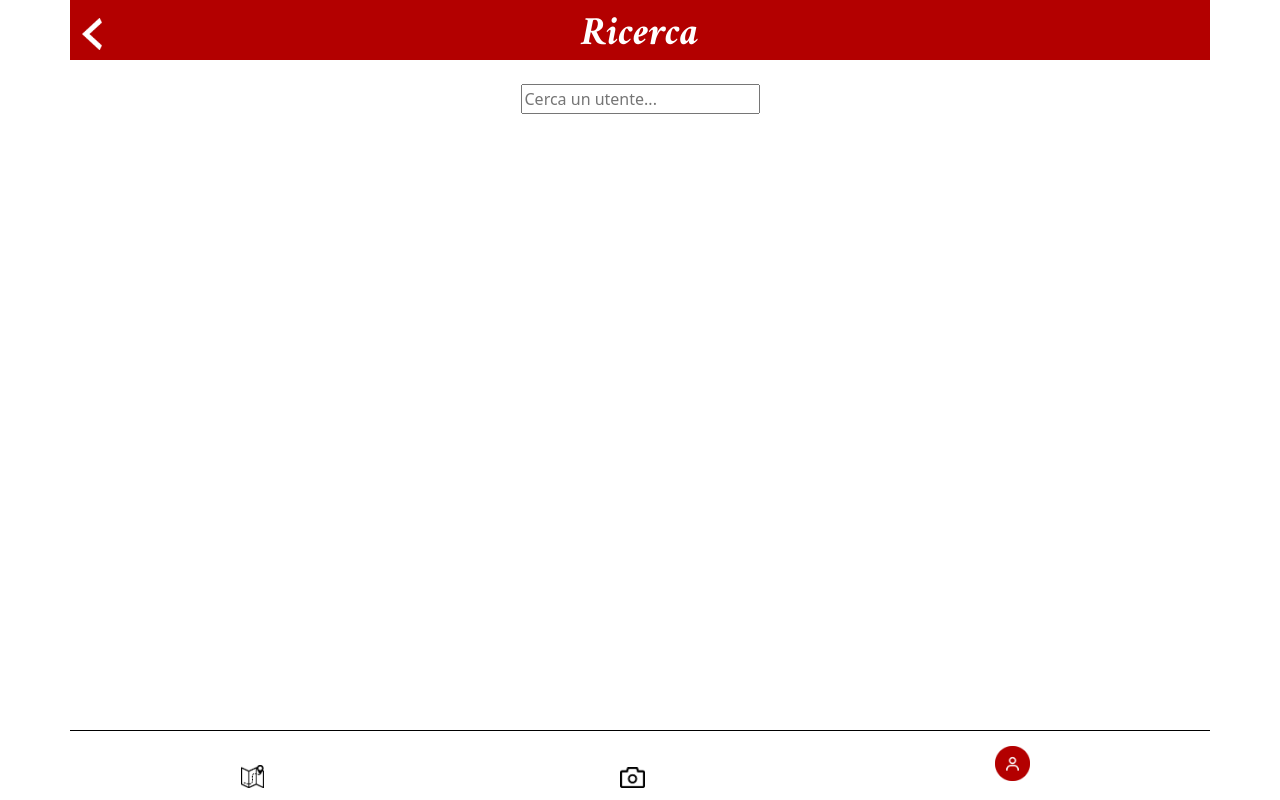
After one commit to AndreaTattii/GenovaRoute, a PHP site: page /mobile/profilo/search.php in a window 1280 px wide. The commit adds this page. Run offline with PHP 8.4, Linux system fonts and the light colour scheme; a user stored in the database is signed in; data comes from the database, SQL or seed files in the repository.

Commit message:
Ricerca utenti iniziata

```diff
--- a/css/style.css
+++ b/css/style.css
@@ -1,6 +1,6 @@
 /*Tendina*/
 .dropbtn {
-    background-color: #00E1A5;
+    background-color: #B30000;
     color: rgb(0, 0, 0);
     padding: 20px;
     font-size: 20px;
@@ -35,7 +35,7 @@
 
   .dropdown:hover .dropdown-content {display: block; border-radius: 25px; text-align: center;}
 
-  .dropdown:hover .dropbtn {background-color: #00c591;}
+  .dropdown:hover .dropbtn {background-color: #B30000;}
 
   div.center-text  {
 
--- a/mobile/percorsi/index.php
+++ b/mobile/percorsi/index.php
@@ -83,7 +83,7 @@ session_start();
     <br>
     <br>
     <br>
-        <div style="margin:0;">
+        <div style="margin:0;display: flex; justify-content: center;">
             <input style="text-align-center; margin:0;" type="text" placeholder="Cerca un percorso..." name="ricerca">
         </div>
         <div id="contenuto"></div>
--- a/mobile/profilo/index.php
+++ b/mobile/profilo/index.php
@@ -94,6 +94,9 @@ if ($result = $connessione->query($sql)) {
         <!-- NAVBAR ALTA -->
         <div class="row justify-content-center align-items-center" style="background-color: #B30000;  padding-top: 10px; height:60px">
             <div class="col-2">
+                <a class="navbar-brand" href="search.php">
+                    <img id="setting" src="../../img/icons/search.png">
+                </a>
             </div>
             <div class="col-8 ">
                 <h1 style="font-family: 'Amiri', serif; color: white; font-weight: bold; text-align: center;"><?php echo $username; ?></h1>
--- /dev/null
+++ b/mobile/profilo/search.php
@@ -0,0 +1,157 @@
+<?php session_start();
+
+$host = "127.0.0.1";
+$user = "root";
+$pass = "";
+$database = "genovaroute";
+
+$connessione = new mysqli($host, $user, $pass, $database);
+
+
+if ($connessione === false) {
+    die("Errore: " . $connessione->connect_error);
+}
+
+$sql = "SELECT nome, cognome, username FROM utente WHERE email = '" . $_SESSION['email'] . "'";
+
+if ($result = $connessione->query($sql)) {
+    $row = $result->fetch_array();
+    $nome = $row['nome'];
+    $cognome = $row['cognome'];
+    $username = $row['username'];
+} else {
+    echo "Impossibile eseguire la query";
+}
+
+
+?>
+<!doctype html>
+<html lang="en">
+
+<head>
+
+    <script src="https://ajax.googleapis.com/ajax/libs/jquery/3.4.1/jquery.min.js"></script>
+    <script src="../../bootstrap/js/bootstrap.min.js"></script>
+
+    <!-- Required meta tags -->
+    <meta charset="ansi">
+    <meta name="viewport" content="width=device-width, initial-scale=1">
+
+    <!-- CSS Personale-->
+    <link rel="stylesheet" href="../../css/style.css">
+
+    <!-- Bootstrap CSS -->
+    <link rel="stylesheet" href="../../bootstrap/css/bootstrap.min.css">
+
+    <!-- font -->
+    <link href='https://fonts.googleapis.com/css?family=Playfair Display' rel='stylesheet'>
+
+    <link rel="preconnect" href="https://fonts.googleapis.com">
+    <link rel="preconnect" href="https://fonts.gstatic.com" crossorigin>
+    <link href="https://fonts.googleapis.com/css2?family=Amiri:ital,wght@1,400;1,700&display=swap" rel="stylesheet">
+
+    <title>Genova Route</title>
+    <link rel="icon" href="img/g.png" type="image/icon type">
+</head>
+
+<body class="d-flex flex-column min-vh-100">
+
+
+    <!-- NAVBAR BASSA -->
+    <div class="container fixed-bottom" style="background-color: white; border-top-color:black;  border-top-style: solid; border-top-width: 1px; height: 70px;">
+        <div class="row  justify-content-center" style="padding-top: 15px;">
+            <div class="col s-4" style="padding-top: 15px; ">
+                <center>
+                    <a class="navbar-brand" href="../percorsi/index.php">
+                        <img id="percorso" src="../../img/icons/percorso.png">
+                    </a>
+                </center>
+
+            </div>
+            <div class="col s-4" style="padding-top: 15px; ">
+                <center>
+                    <a class="navbar-brand" href="../scanner/index.php">
+                        <img id="scannerizza" src="../../img/icons/scannerizza.png">
+                    </a>
+                </center>
+
+            </div>
+            <div class="col s-4">
+                <center>
+                    <a class="navbar-brand" href="./">
+                        <img id="accountSfondo" src="../../img/icons/accountSfondo.png">
+                    </a>
+                </center>
+
+            </div>
+        </div>
+
+
+    </div>
+
+
+    <div class="container">
+        <!-- NAVBAR ALTA -->
+        <div class="row justify-content-center align-items-center" style="background-color: #B30000;  padding-top: 10px; height:60px">
+            <div class="col-2">
+                <a href="index.php">
+                    <img id="back" style="padding-bottom:8px" src="../../img/icons/back.png">
+                </a>
+            </div>
+            <div class="col-8 ">
+                <h1 style="font-family: 'Amiri', serif; color: white; font-weight: bold; text-align: center;">Ricerca</h1>
+            </div>
+            <div class="col-2 ">
+            </div>
+        </div>
+
+
+        <!-- CONTENUTO PAGINA -->
+        <br>
+        <div style="margin:0;display: flex; justify-content: center;">
+            <input style="text-align-center; margin:0;" type="text" placeholder="Cerca un utente..." name="ricerca">
+        </div>
+
+    <!-- QUI STAMPO IN BASE ALL'UTENTE CERCATO -->
+    <div id="contenuto"></div>
+
+    </div>
+    <script>
+        $(document).ready(function() {
+            // opzionale, refresha all'infinito la pagina
+            $.ajaxSetup ({
+                cache: false
+            });
+            //refresha ogni volta che l'utente scrive una lettera
+            $("input[name='ricerca']").keyup(function() {
+                if ($("input[name='ricerca']").val() == "") {
+                    $("#contenuto").html("");
+                } else {
+                    $.ajax({
+                        url: "cercaUtente.php",
+                        type: "POST",
+                        data: {
+                            query: $("input[name='ricerca']").val()
+                        },
+                        success: function(data) {
+                            $("#contenuto").html(data);
+                            //alert($("input[name='ricerca']").val());
+                        }
+                    });
+                }
+            });
+        });
+    </script>
+    <script>
+        window.addEventListener("orientationchange", function() {
+            if (window.orientation == 90 || window.orientation == -90) {
+                alert("Gira lo schermo in verticale!!!")
+                //window.orientation = 0;
+                //document.getElementById("orientation").style.display = "none";
+                //window.location.reload();
+            }
+        });
+    </script>
+</body>
+
+</html>
```
Also changed, not shown: mobile/profilo/cercaUtente.php (added, +57 -0 lines), img/icons/search.png (added).
